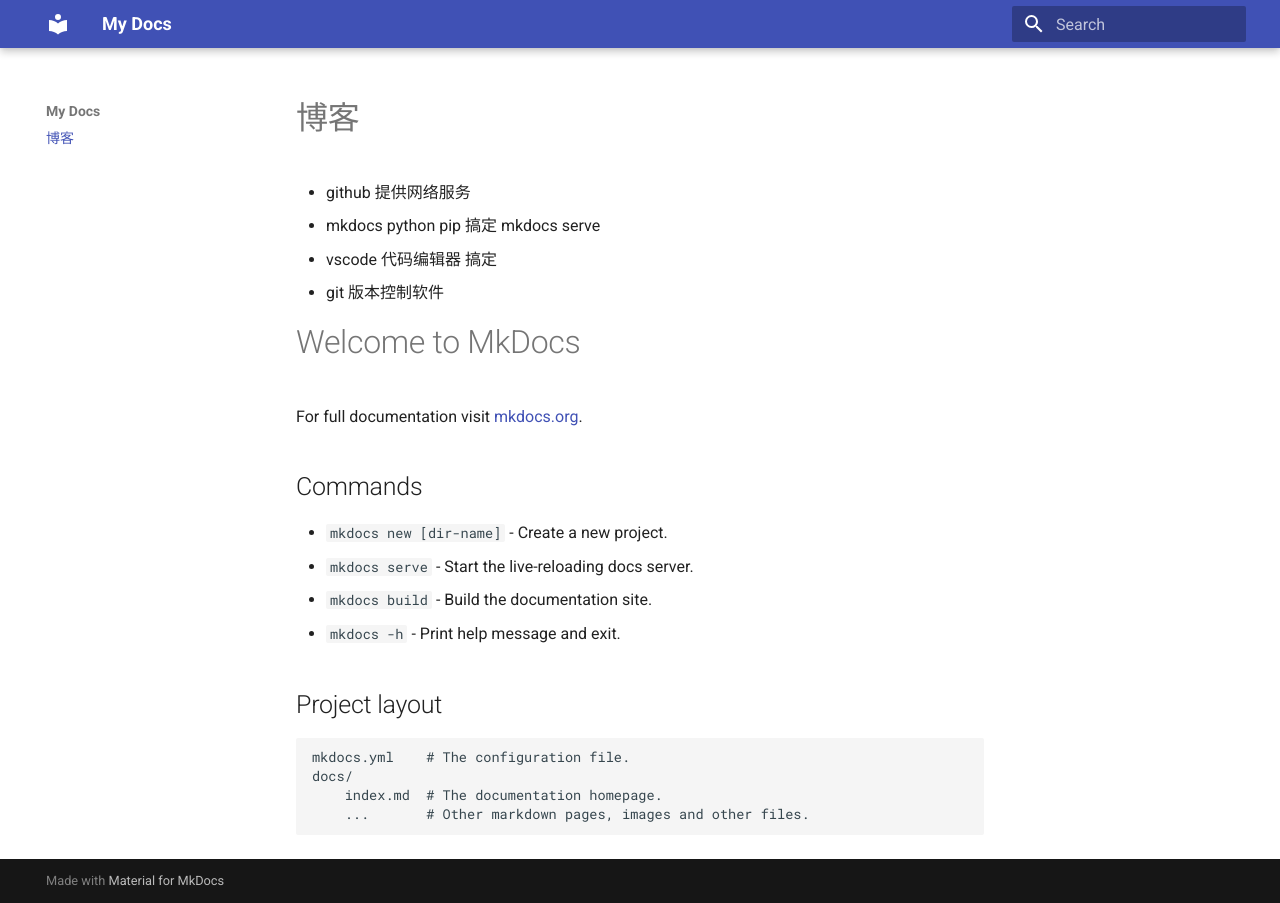
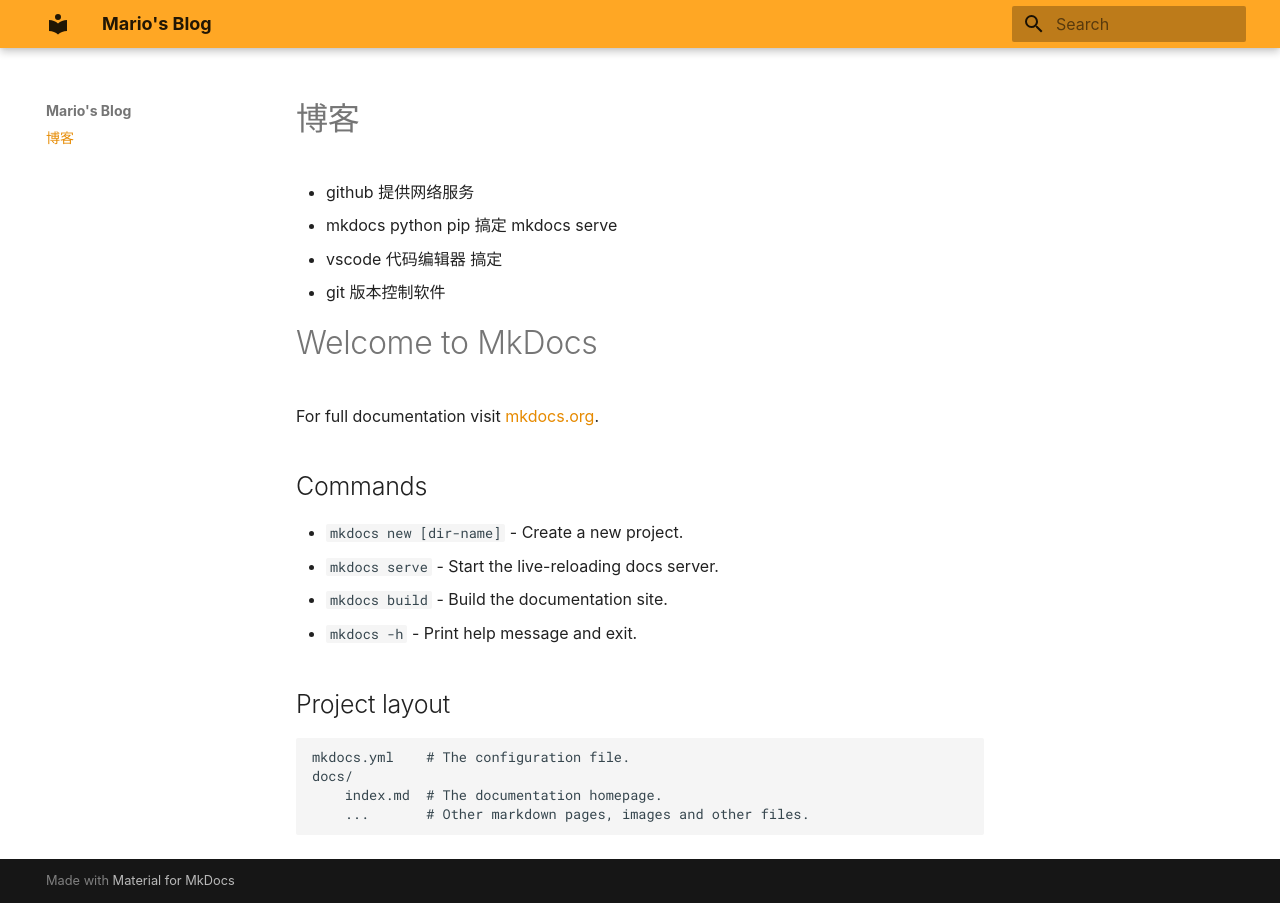
Before and after one commit to DDvbcx/blog, an MkDocs documentation site: the page built from docs/index.md, in a window 1280 px wide. Built offline with MkDocs 1.6.1 and Material for MkDocs 9.7.7, drawn with Linux system fonts in a browser that asks for light colours; some web fonts are replaced.

Commit message:
更新博客主题颜色和字体。

```diff
--- a/mkdocs.yml
+++ b/mkdocs.yml
@@ -1,4 +1,8 @@
-site_name: My Docs
+site_name: Mario's Blog
 
 theme:
   name: material
+  palette:
+    primary: orange
+  font:
+    text: STSong
```
